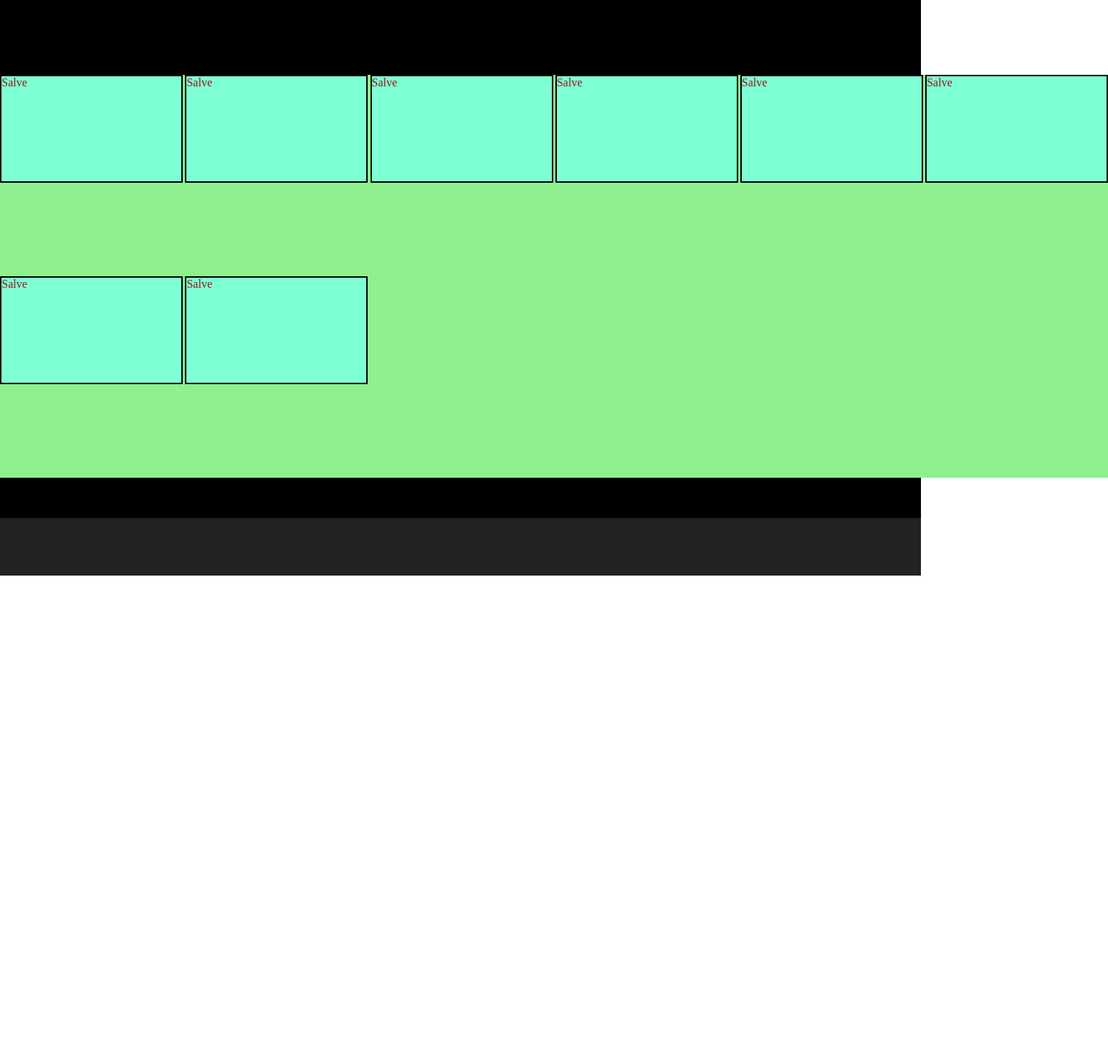
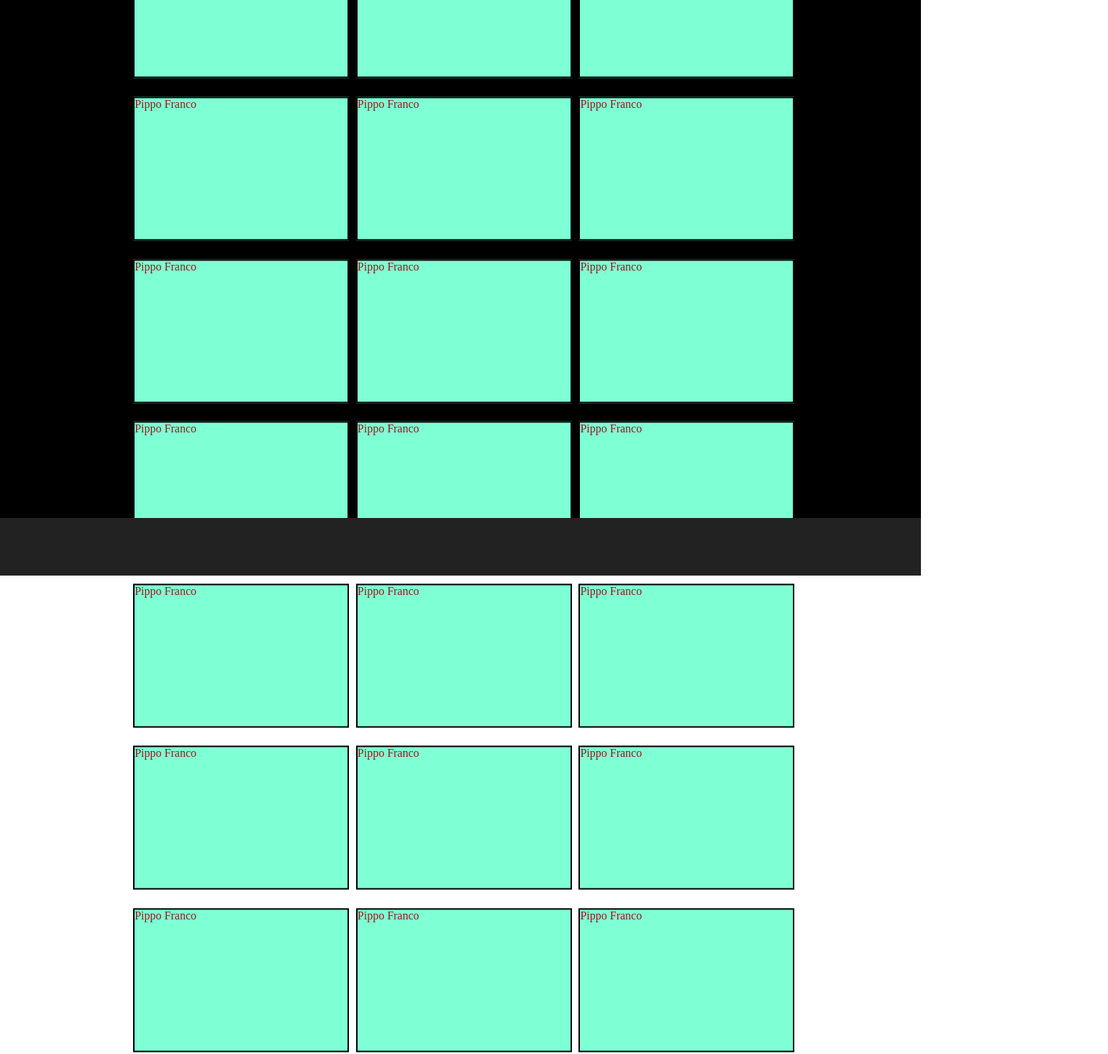
Before and after one commit to GiadaGallitto/html-css-zoom, a plain HTML site: page index.html in a window 1280 px wide. Shown: the top 1465 px of the page at 72% size, 1540 px wide, since content can reach past the window. Before the commit the page ends 800 px from the top, so only its background shows below. Drawn offline with Linux system fonts and the light colour scheme.

Commit message:
Fix code and add other box images

```diff
--- a/css/style.css
+++ b/css/style.css
@@ -10,6 +10,7 @@
 
 main{
     height: calc(100vh - 5rem);
+    width: 100vw;
     position: relative;
     color: rgb(153, 24, 24);
     background-color: black;
@@ -28,20 +29,20 @@
     top: 50%;
     left: 50%;
     transform: translate(-50%, -50%);
-    background-color: rgb(142, 240, 142);
-    width: 1800px;
-    height: 70vh;
-    margin-top: 3vh;
+    width: 90vw;
     flex-wrap: wrap;
+    align-items: flex-start;
+    justify-content: center;
 }
 
 .container .box{
     display: inline-block;
-    width: calc((100% / 7) - 0.2rem);
-    height: 150px;
+    width: 300px;
+    height: 200px;
     background-color: aquamarine;
     border: 2px solid black;
-    margin-left: 0.2rem;
+    margin-left: 0.6rem;
+    margin-bottom: 1.6rem;
 }
 
 .no-margin{
--- a/index.html
+++ b/index.html
@@ -15,34 +15,109 @@
         <main class="p-relative">
             <article class="container flex-container">
                     <div class="box">
-                        Salve
+                        <span>Pippo Franco</span>
                     </div>
                     <div class="box">
-                        Salve
+                        <span>Pippo Franco</span>
                     </div>
                     <div class="box">
-                        Salve
+                        <span>Pippo Franco</span>
                     </div>
                     <div class="box">
-                        Salve
+                        <span>Pippo Franco</span>
                     </div>
                     <div class="box">
-                        Salve
+                        <span>Pippo Franco</span>
                     </div>
                     <div class="box">
-                        Salve
+                        <span>Pippo Franco</span>
                     </div>
                     <div class="box no-margin">
-                        Salve
+                        <span>Pippo Franco</span>
                     </div>
                     <div class="box">
-                        Salve
+                        <span>Pippo Franco</span>
                     </div>
                     <div class="box">
-                        Salve
+                        <span>Pippo Franco</span>
                     </div>
                     <div class="box">
-                        Salve
+                        <span>Pippo Franco</span>
+                    </div>
+                    <div class="box">
+                        <span>Pippo Franco</span>
+                    </div>
+                    <div class="box">
+                        <span>Pippo Franco</span>
+                    </div>
+                    <div class="box">
+                        <span>Pippo Franco</span>
+                    </div>
+                    <div class="box no-margin">
+                        <span>Pippo Franco</span>
+                    </div>
+                    <div class="box">
+                        <span>Pippo Franco</span>
+                    </div>
+                    <div class="box">
+                        <span>Pippo Franco</span>
+                    </div>
+                    <div class="box">
+                        <span>Pippo Franco</span>
+                    </div>
+                    <div class="box">
+                        <span>Pippo Franco</span>
+                    </div>
+                    <div class="box">
+                        <span>Pippo Franco</span>
+                    </div>
+                    <div class="box">
+                        <span>Pippo Franco</span>
+                    </div>
+                    <div class="box no-margin">
+                        <span>Pippo Franco</span>
+                    </div>
+                    <div class="box">
+                        <span>Pippo Franco</span>
+                    </div>
+                    <div class="box">
+                        <span>Pippo Franco</span>
+                    </div>
+                    <div class="box">
+                        <span>Pippo Franco</span>
+                    </div>
+                    <div class="box">
+                        <span>Pippo Franco</span>
+                    </div>
+                    <div class="box">
+                        <span>Pippo Franco</span>
+                    </div>
+                    <div class="box">
+                        <span>Pippo Franco</span>
+                    </div>
+                    <div class="box no-margin">
+                        <span>Pippo Franco</span>
+                    </div>
+                    <div class="box">
+                        <span>Pippo Franco</span>
+                    </div>
+                    <div class="box">
+                        <span>Pippo Franco</span>
+                    </div>
+                    <div class="box">
+                        <span>Pippo Franco</span>
+                    </div>
+                    <div class="box">
+                        <span>Pippo Franco</span>
+                    </div>
+                    <div class="box">
+                        <span>Pippo Franco</span>
+                    </div>
+                    <div class="box">
+                        <span>Pippo Franco</span>
+                    </div>
+                    <div class="box no-margin">
+                        <span>Pippo Franco</span>
                     </div>
             </article>
         </main>
```
